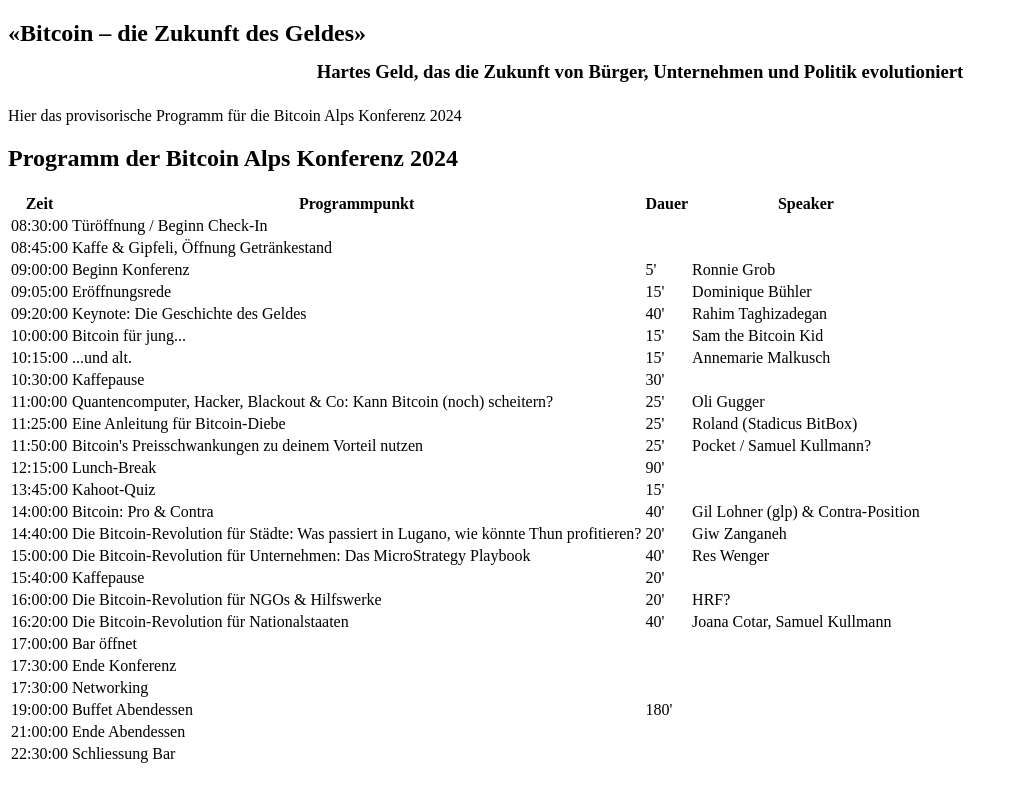
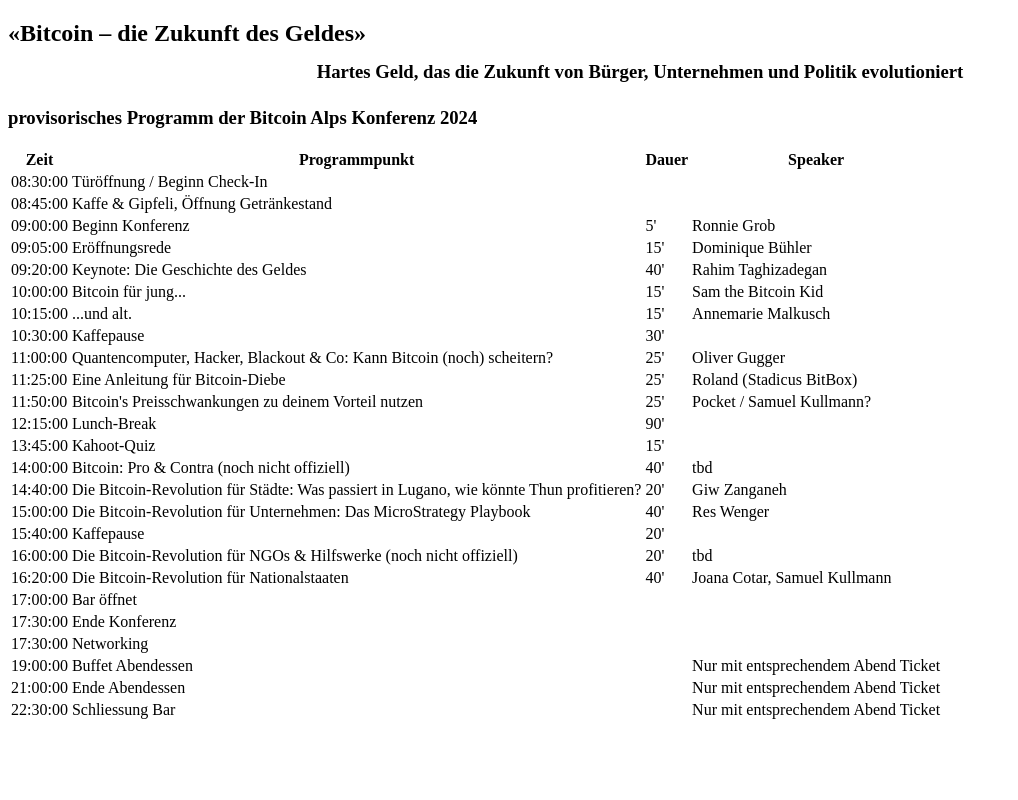
Before and after one commit to bitcoin-alps/website, an Astro site: page /konferenz/2024-Programm in a window 1280 px wide. Shown: the whole page, without its empty margins (0-1018 px from the left). Built offline with nearby package versions, Linux system fonts and the light colour scheme; Astro itself is replaced by a stand-in of ours.

Commit message:
Update 2024-Programm.mdx

```diff
--- a/src/pages/konferenz/2024-Programm.mdx
+++ b/src/pages/konferenz/2024-Programm.mdx
@@ -9,9 +9,8 @@
 
 <h2 style="margin-bottom: 0;">«Bitcoin – die Zukunft des Geldes»</h2>
 <h3 style="margin-top: 0.5em; text-align: center; line-height: 1.7">Hartes Geld, das die Zukunft von Bürger, Unternehmen und Politik evolutioniert</h3>
-Hier das provisorische Programm für die Bitcoin Alps Konferenz 2024
 
-<h2>Programm der Bitcoin Alps Konferenz 2024</h2>
+<h3>provisorisches Programm der Bitcoin Alps Konferenz 2024</h3>
 
 <table>
     <thead>
@@ -75,7 +74,7 @@
             <td>11:00:00</td>
             <td>Quantencomputer, Hacker, Blackout & Co: Kann Bitcoin (noch) scheitern?</td>
             <td>25'</td>
-            <td>Oli Gugger</td>
+            <td>Oliver Gugger</td>
         </tr>
         <tr>
             <td>11:25:00</td>
@@ -103,9 +102,9 @@
         </tr>
         <tr>
             <td>14:00:00</td>
-            <td>Bitcoin: Pro & Contra</td>
+            <td>Bitcoin: Pro & Contra (noch nicht offiziell)</td>
             <td>40'</td>
-            <td>Gil Lohner (glp) & Contra-Position</td>
+            <td>tbd</td>
         </tr>
         <tr>
             <td>14:40:00</td>
@@ -127,9 +126,9 @@
         </tr>
         <tr>
             <td>16:00:00</td>
-            <td>Die Bitcoin-Revolution für NGOs & Hilfswerke</td>
+            <td>Die Bitcoin-Revolution für NGOs & Hilfswerke (noch nicht offiziell)</td>
             <td>20'</td>
-            <td>HRF?</td>
+            <td>tbd</td>
         </tr>
         <tr>
             <td>16:20:00</td>
@@ -158,20 +157,20 @@
         <tr>
             <td>19:00:00</td>
             <td>Buffet Abendessen</td>
-            <td>180'</td>
             <td></td>
+            <td>Nur mit entsprechendem Abend Ticket</td>
         </tr>
         <tr>
             <td>21:00:00</td>
             <td>Ende Abendessen</td>
             <td></td>
-            <td></td>
+            <td>Nur mit entsprechendem Abend Ticket</td>
         </tr>
         <tr>
             <td>22:30:00</td>
             <td>Schliessung Bar</td>
             <td></td>
-            <td></td>
+            <td>Nur mit entsprechendem Abend Ticket</td>
         </tr>
     </tbody>
 </table>
```
